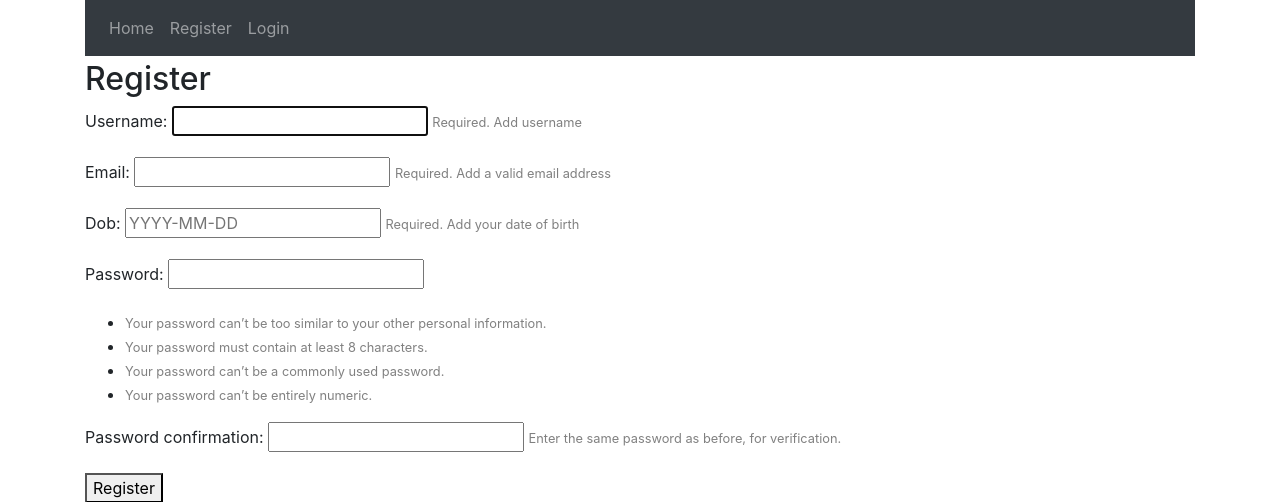
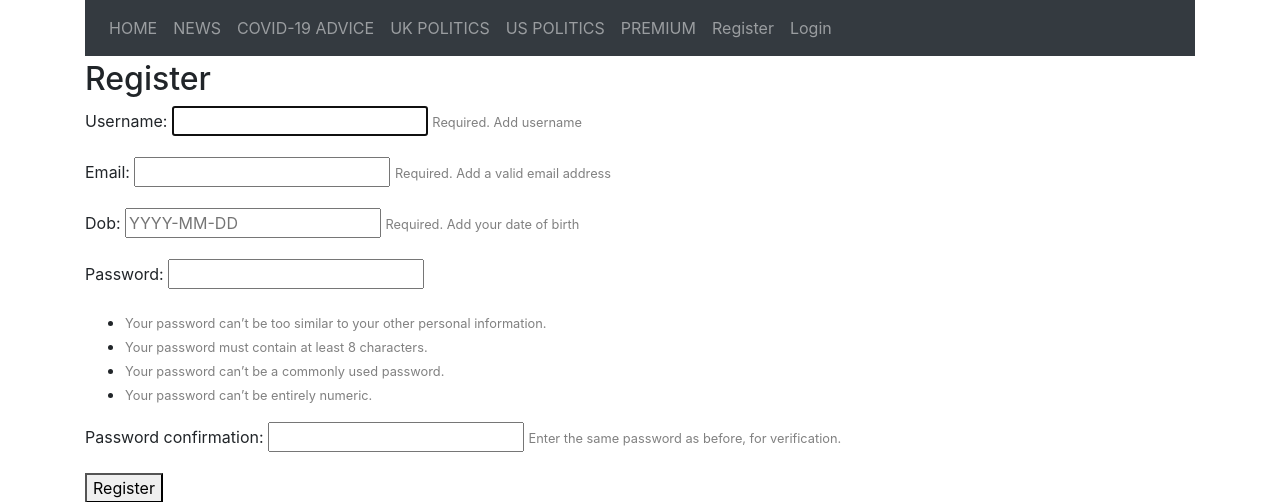
Before and after one commit to antpngl92/Web-Development-CW, a Django app: page /account/register/ in a window 1280 px wide. Shown: the top 502 px of the page. Run offline with Django 3.2, Linux system fonts and the light colour scheme; some libraries are stand-ins or nearby versions.

Commit message:
Nav bar to be finished

```diff
--- a/newspaper/news/templates/news/base.html
+++ b/newspaper/news/templates/news/base.html
@@ -18,9 +18,25 @@
       <div class="collapse navbar-collapse" id="navbarSupportedContent-555">
         <ul class="navbar-nav mr-auto">
           <li class="nav-item">
-            <a class="nav-link" href="{% url 'news_home' %}">Home</a>
+            <a class="nav-link" href="{% url 'news_home' %}">HOME</a>
+          </li>
+          <li class="nav-item">
+            <a class="nav-link" href="{% url 'news_home' %}">NEWS</a>
+          </li>
+          <li class="nav-item">
+            <a class="nav-link" href="{% url 'news_home' %}">COVID-19 ADVICE</a>
+          </li>
+          <li class="nav-item">
+            <a class="nav-link" href="{% url 'news_home' %}">UK POLITICS</a>
+          </li>
+          <li class="nav-item">
+            <a class="nav-link" href="{% url 'news_home' %}">US POLITICS</a>
+          </li>
+          <li class="nav-item">
+            <a class="nav-link" href="{% url 'news_home' %}">PREMIUM</a>
           </li>
           {% if request.user.is_authenticated %}
+          <!-- To be moved in the "Username" drop down next to profile picture -->
             <li class="nav-item">
               <a class="nav-link" href="{% url 'logout'  %}">Logout</a>
             </li>
@@ -34,6 +50,7 @@
         <table class="navbar-nav">
           <tr>
             <td>
+              <!-- This should be a dropdown -->
               <a class="nav-link p-0 pr-3" href="#">{{user.username  | capfirst}}</a>
             </td>
             <td>
```
Also changed, not shown: newspaper/db.sqlite3, newspaper/media/gallery/_115249890_gettyimages-1128467471.jpg (added), newspaper/media/gallery/_115252171_hi062979278.jpg (added), newspaper/media/gallery/_115261255_xbox-ps5-1.jpg (added), newspaper/media/gallery/_115321059_xp-2-firstpassengers-joshsara-7.jpg (added), newspaper/media/gallery/_115324303_gettyimages-906006290.jpg (added), newspaper/media/gallery/_115324926_hi063983829.jpg (added), newspaper/media/gallery/aa.jpg (added).
